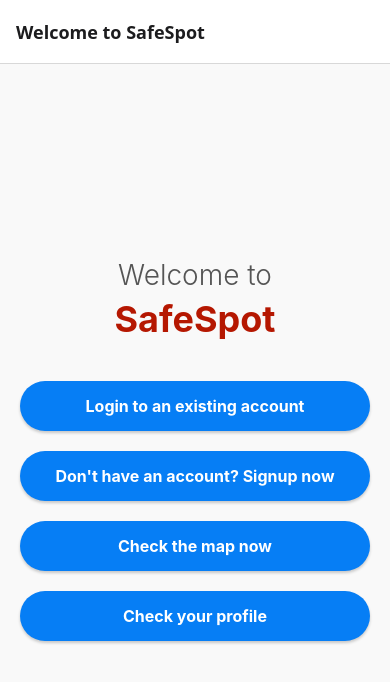
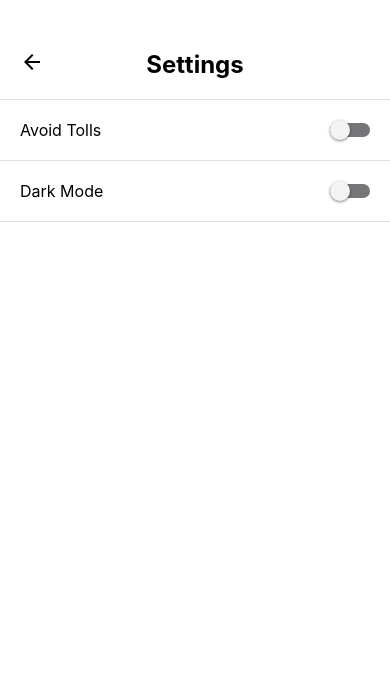
Before and after one commit to m7mddaqa/FinalProject, a React Native app in the folder clientside/: screen /Settings in a window 390 px wide. Shown: the top 682 px of the page. Built offline with nearby package versions, Linux system fonts and the light colour scheme.

Commit message:
-fixed an issue with the expiring events -removed the temporary logout button -added an avoid toll option in settings

```diff
--- a/clientside/App.js
+++ b/clientside/App.js
@@ -12,6 +12,7 @@ import LoginPage from './src/screens/LoginPage';
 import SignupPage from './src/screens/SignupPage';
 import MapPage from './src/screens/MapPage';
 import ProfilePage from './src/screens/ProfilePage';
+import Settings from './src/screens/Settings';
 
 const Stack = createNativeStackNavigator();
 function MyStack() {
@@ -69,6 +70,15 @@ function MyStack() {
         }}
       />
 
+      <Stack.Screen
+        name="Settings"
+        component={Settings}
+        options={{
+          title: 'Settings',
+          headerShown: false,
+        }}
+      />
+
     </Stack.Navigator>
   );
 }
--- a/clientside/src/screens/MapPage.js
+++ b/clientside/src/screens/MapPage.js
@@ -18,7 +18,6 @@ import MaterialCommunityIcons from '@expo/vector-icons/MaterialCommunityIcons';
 import polyline from '@mapbox/polyline';
 import axios from 'axios';
 import { URL } from '@env';
-import LogoutButton from './LogoutButton';
 import { isVolunteer } from '../services/userTypeService';
 import MapPageMenu from './MapPageMenu.js';
 import StepsBar from './MapPageStepsBar.js';
@@ -158,8 +157,12 @@ const NavigationPage = () => {
         if (!origin || !destination) return;
         const fetchDirections = async () => {
             try {
+                //get avoidTolls setting
+                const avoidTolls = await AsyncStorage.getItem('avoidTolls');
+                const avoidTollsParam = avoidTolls === 'true' ? '&avoid=tolls' : '';
+
                 const response = await fetch(
-                    `https://maps.googleapis.com/maps/api/directions/json?origin=${origin.latitude},${origin.longitude}&destination=${destination.latitude},${destination.longitude}&key=${googleMapsApiKey}`
+                    `https://maps.googleapis.com/maps/api/directions/json?origin=${origin.latitude},${origin.longitude}&destination=${destination.latitude},${destination.longitude}${avoidTollsParam}&key=${googleMapsApiKey}`
                 );
                 const data = await response.json();
 
@@ -453,9 +456,6 @@ const NavigationPage = () => {
 
     return (
         <View style={styles.container}>
-            {/* Logout Button */}
-            <LogoutButton />
-
             {/* 🔍 Search Input + History */}
             <SearchBar
                 handleSearchTextChange={handleSearchTextChange}
--- a/clientside/src/screens/MapPageMenu.js
+++ b/clientside/src/screens/MapPageMenu.js
@@ -3,7 +3,6 @@ import { Animated, View, Text, TouchableOpacity } from 'react-native';
 import MaterialIcons from '@expo/vector-icons/MaterialIcons';
 import { styles } from '../styles/MapPageStyle';
 import { cancelRide } from '../services/driveHelpers';
-import { useTheme } from '../context/ThemeContext';
 
 const MapPageMenu = ({
     slideAnim,
@@ -13,14 +12,12 @@ const MapPageMenu = ({
     setInstructions,
     setCurrentStepIndex,
 }) => {
-    const { isDarkMode, toggleTheme } = useTheme();
-
     const themeStyles = {
-        menu: isDarkMode ? styles.slidingMenuDark : styles.slidingMenu,
-        text: isDarkMode ? styles.menuItemTextDark : styles.menuItemText,
-        icon: isDarkMode ? '#FFFFFF' : '#000000',
-        profileName: isDarkMode ? styles.profileNameDark : styles.profileName,
-        menuItem: isDarkMode ? styles.menuItemDark : styles.menuItem,
+        menu: styles.slidingMenu,
+        text: styles.menuItemText,
+        icon: '#000000',
+        profileName: styles.profileName,
+        menuItem: styles.menuItem,
     };
 
     return (
@@ -60,20 +57,12 @@ const MapPageMenu = ({
                 <Text style={themeStyles.text}>Inbox</Text>
             </TouchableOpacity>
 
-            <TouchableOpacity style={themeStyles.menuItem}>
+            <TouchableOpacity
+                style={themeStyles.menuItem}
+                onPress={() => navigation.navigate('Settings')}
+            >
                 <MaterialIcons name="settings" size={24} color={themeStyles.icon} />
                 <Text style={themeStyles.text}>Settings</Text>
-            </TouchableOpacity>
-
-            <TouchableOpacity style={themeStyles.menuItem} onPress={toggleTheme}>
-                <MaterialIcons
-                    name={isDarkMode ? "light-mode" : "dark-mode"}
-                    size={24}
-                    color={themeStyles.icon}
-                />
-                <Text style={themeStyles.text}>
-                    {isDarkMode ? "Light mode" : "Dark mode"}
-                </Text>
             </TouchableOpacity>
 
             <TouchableOpacity style={themeStyles.menuItem}>
--- /dev/null
+++ b/clientside/src/screens/Settings.js
@@ -0,0 +1,160 @@
+import React, { useState } from 'react';
+import { View, Text, TouchableOpacity, Switch, StyleSheet } from 'react-native';
+import MaterialIcons from '@expo/vector-icons/MaterialIcons';
+import { useTheme } from '../context/ThemeContext';
+import AsyncStorage from '@react-native-async-storage/async-storage';
+
+const Settings = ({ navigation }) => {
+    const { isDarkMode, toggleTheme } = useTheme();
+    const [avoidTolls, setAvoidTolls] = useState(false);
+
+    //load saved settings
+    React.useEffect(() => {
+        const loadSettings = async () => {
+            try {
+                const savedAvoidTolls = await AsyncStorage.getItem('avoidTolls');
+                if (savedAvoidTolls !== null) {
+                    setAvoidTolls(JSON.parse(savedAvoidTolls));
+                }
+            } catch (error) {
+                console.error('Error loading settings:', error);
+            }
+        };
+        loadSettings();
+    }, []);
+
+    //save settings when changed
+    const toggleAvoidTolls = async () => {
+        const newValue = !avoidTolls;
+        setAvoidTolls(newValue);
+        try {
+            await AsyncStorage.setItem('avoidTolls', JSON.stringify(newValue));
+        } catch (error) {
+            console.error('Error saving settings:', error);
+        }
+    };
+
+    const themeStyles = {
+        container: isDarkMode ? styles.containerDark : styles.container,
+        header: isDarkMode ? styles.headerDark : styles.header,
+        title: isDarkMode ? styles.titleDark : styles.title,
+        settingItem: isDarkMode ? styles.settingItemDark : styles.settingItem,
+        settingText: isDarkMode ? styles.settingTextDark : styles.settingText,
+        backButton: isDarkMode ? styles.backButtonDark : styles.backButton,
+    };
+
+    return (
+        <View style={themeStyles.container}>
+            {/* Custom Back Button */}
+            <TouchableOpacity
+                style={themeStyles.backButton}
+                onPress={() => navigation.goBack()}
+            >
+                <MaterialIcons
+                    name="arrow-back"
+                    size={24}
+                    color={isDarkMode ? '#FFFFFF' : '#000000'}
+                />
+            </TouchableOpacity>
+
+            <View style={themeStyles.header}>
+                <Text style={themeStyles.title}>Settings</Text>
+            </View>
+
+            <View style={themeStyles.settingItem}>
+                <Text style={themeStyles.settingText}>Avoid Tolls</Text>
+                <Switch
+                    value={avoidTolls}
+                    onValueChange={toggleAvoidTolls}
+                    trackColor={{ false: '#767577', true: '#81b0ff' }}
+                    thumbColor={avoidTolls ? '#067ef5' : '#f4f3f4'}
+                />
+            </View>
+
+            <View style={themeStyles.settingItem}>
+                <Text style={themeStyles.settingText}>
+                    {isDarkMode ? 'Light Mode' : 'Dark Mode'}
+                </Text>
+                <Switch
+                    value={isDarkMode}
+                    onValueChange={toggleTheme}
+                    trackColor={{ false: '#767577', true: '#81b0ff' }}
+                    thumbColor={isDarkMode ? '#067ef5' : '#f4f3f4'}
+                />
+            </View>
+        </View>
+    );
+};
+
+const styles = StyleSheet.create({
+    container: {
+        flex: 1,
+        backgroundColor: '#FFFFFF',
+    },
+    containerDark: {
+        flex: 1,
+        backgroundColor: '#121212',
+    },
+    header: {
+        paddingTop: 50,
+        paddingBottom: 20,
+        alignItems: 'center',
+        borderBottomWidth: 1,
+        borderBottomColor: '#E0E0E0',
+    },
+    headerDark: {
+        paddingTop: 50,
+        paddingBottom: 20,
+        alignItems: 'center',
+        borderBottomWidth: 1,
+        borderBottomColor: '#333333',
+    },
+    title: {
+        fontSize: 24,
+        fontWeight: 'bold',
+        color: '#000000',
+    },
+    titleDark: {
+        fontSize: 24,
+        fontWeight: 'bold',
+        color: '#FFFFFF',
+    },
+    settingItem: {
+        flexDirection: 'row',
+        justifyContent: 'space-between',
+        alignItems: 'center',
+        padding: 20,
+        borderBottomWidth: 1,
+        borderBottomColor: '#E0E0E0',
+    },
+    settingItemDark: {
+        flexDirection: 'row',
+        justifyContent: 'space-between',
+        alignItems: 'center',
+        padding: 20,
+        borderBottomWidth: 1,
+        borderBottomColor: '#333333',
+    },
+    settingText: {
+        fontSize: 16,
+        color: '#000000',
+    },
+    settingTextDark: {
+        fontSize: 16,
+        color: '#FFFFFF',
+    },
+    backButton: {
+        position: 'absolute',
+        top: 50,
+        left: 20,
+        zIndex: 1,
+    },
+    backButtonDark: {
+        position: 'absolute',
+        top: 50,
+        left: 20,
+        zIndex: 1,
+    },
+});
+
+export default Settings;
```
Also changed, not shown: 2 other files (tests, documents, lock files or other folders).
